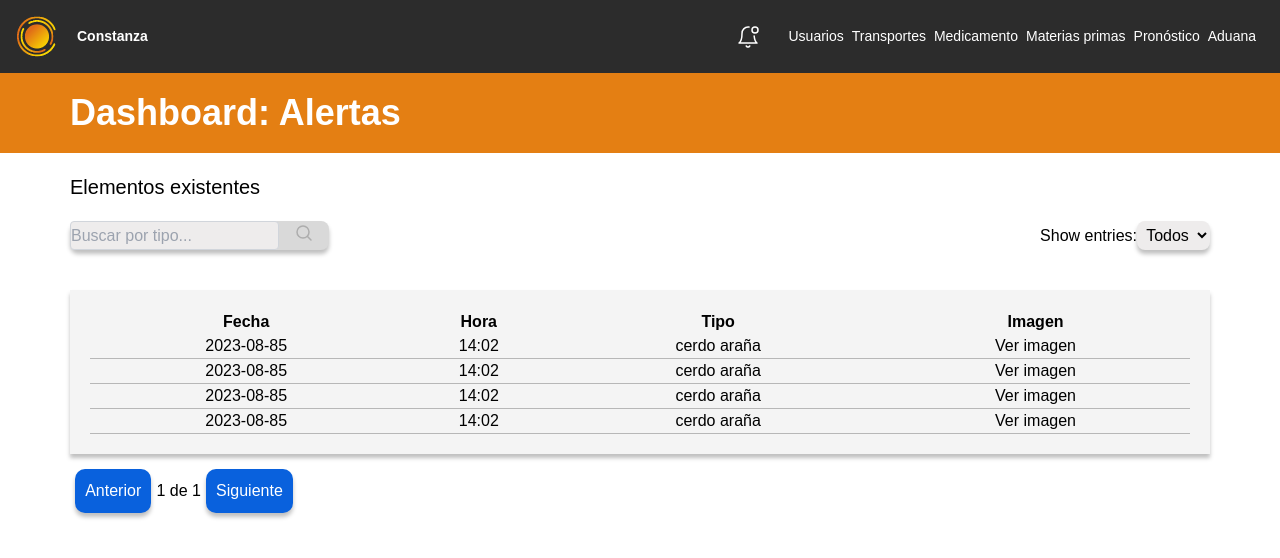
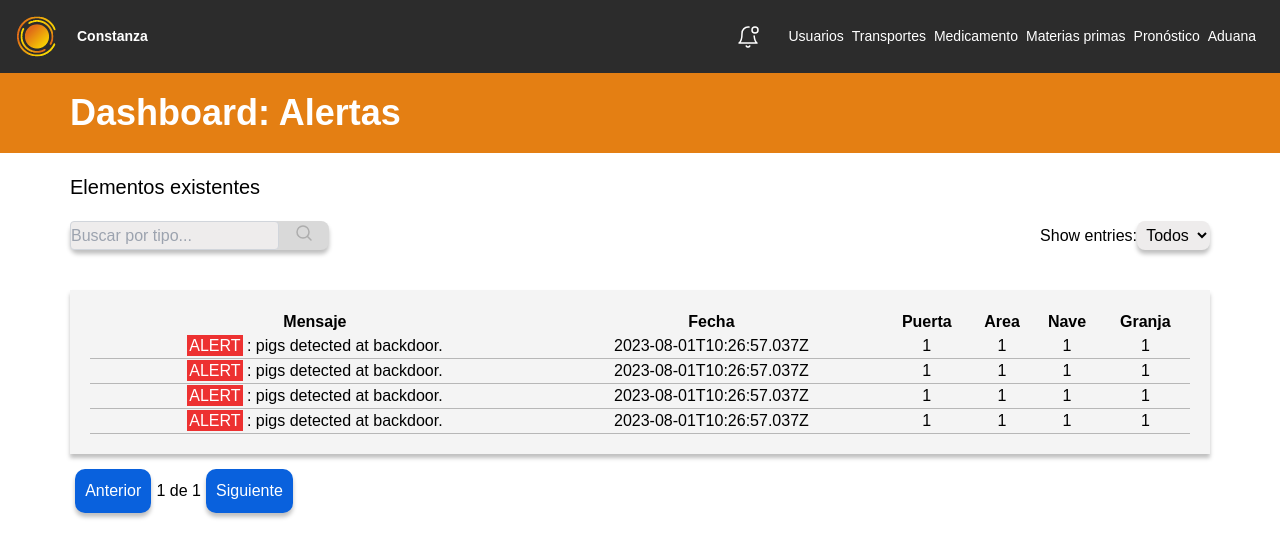
Before and after one commit to NoelAndrew20/dashboard-next, a Next.js app: page /Alertas in a window 1280 px wide. Shown: the top 558 px of the page. Built offline with nearby package versions, Linux system fonts and the light colour scheme.

Commit message:
hotfix: se cambió la tabla de alertas

```diff
--- a/components/molecules/TableAduana/index.js
+++ b/components/molecules/TableAduana/index.js
@@ -16,7 +16,7 @@ const TableAduana = ({ data, setData }) => {
             <table className="table-container">
                 <thead>
                     <tr>
-                        <th>Puerta</th>
+                        <th>Zona</th>
                         <th>Puerta</th>
                         <th>Nave</th>
                         <th>Granja</th>
--- a/components/molecules/TableAlertas/index.js
+++ b/components/molecules/TableAlertas/index.js
@@ -1,9 +1,6 @@
-import Image from 'next/image';
 import { useState } from 'react';
 
 const TableAlertas = ({ data, setData }) => {
-    const [showEditModal, setShowEditModal] = useState(false);
-    const [selectedImage, setSelectedImage] = useState("");
     const entriesPerPage = 10;
     const totalPages = Math.ceil(data.length / entriesPerPage);
     const [currentPage, setCurrentPage] = useState(1);
@@ -20,23 +17,31 @@ const TableAlertas = ({ data, setData }) => {
             <table className="table-container">
                 <thead>
                     <tr>
+                        <th>Mensaje</th>
                         <th>Fecha</th>
-                        <th>Hora</th>
-                        <th>Tipo</th>
-                        <th>Imagen</th>
+                        <th>Puerta</th>
+                        <th>Area</th>
+                        <th>Nave</th>
+                        <th>Granja</th>
                     </tr>
                 </thead>
                 <tbody>
                 {currentEntries.map((item, index) => (
-                    <tr key={index} className="table-cel">
-                        <td>{item.Fecha}</td>
-                        <td>{item.Hora}</td>
-                        <td>{item.Tipo}</td>
+                    <tr key={index} className="table-cel" >
                         <td>
-                            <button onClick={()=> {setShowEditModal(true), setSelectedImage(item.Imagen)}}>
-                                Ver imagen
-                            </button>
+                        {item.message.split('ALERT').map((part, partIndex) => (
+                            partIndex === 1 ? (
+                            <span key={partIndex}><label className="alert-message">ALERT</label> {part}</span>
+                            ) : (
+                            <span key={partIndex}>{part}</span>
+                            )
+                        ))}
                         </td>
+                        <td>{item.fecha}</td>
+                        <td>{item.puerta}</td>
+                        <td>{item.area}</td>
+                        <td>{item.nave}</td>
+                        <td>{item.granja}</td>
                     </tr>
                 ))}
                 </tbody>
@@ -60,14 +65,6 @@ const TableAlertas = ({ data, setData }) => {
                 Siguiente
             </button>
         </div>
-        {showEditModal && (
-            <div className="edit-modal bg-white p-4 rounded shadow-md absolute top-[20%] left-1/2 transform -translate-x-1/2 -translate-y-4/4">
-                <Image src={selectedImage} width={350} height={350} alt="alerta"/>
-                <div className="mt-5 flex justify-between">
-                    <button className="cancel-btn" onClick={() => setShowEditModal(false)}>Cerrar</button>
-                </div>
-            </div>
-        )}
         </>
     )
 }
--- a/pages/Alertas/index.js
+++ b/pages/Alertas/index.js
@@ -6,10 +6,10 @@ import StaticMeta from '@/components/atoms/StaticMeta';
 import TableAlertas from '@/components/molecules/TableAlertas';
 const Alertas = ({ title, description, image }) => {
     const [data, setData] = useState([
-        { Fecha:"2023-08-85", Hora: "14:02", Tipo: "cerdo araña", Imagen: "/images/puerco_araña.jpg" },
-        { Fecha:"2023-08-85", Hora: "14:02", Tipo: "cerdo araña", Imagen: "/images/puerco_araña.jpg" },
-        { Fecha:"2023-08-85", Hora: "14:02", Tipo: "cerdo araña", Imagen: "/images/puerco_araña.jpg" },
-        { Fecha:"2023-08-85", Hora: "14:02", Tipo: "cerdo araña", Imagen: "/images/puerco_araña.jpg" },
+        { message: "ALERT: pigs detected at backdoor.", fecha: "2023-08-01T10:26:57.037Z", puerta: "1", area: "1", nave: "1", granja: "1" },
+        { message: "ALERT: pigs detected at backdoor.", fecha: "2023-08-01T10:26:57.037Z", puerta: "1", area: "1", nave: "1", granja: "1" },
+        { message: "ALERT: pigs detected at backdoor.", fecha: "2023-08-01T10:26:57.037Z", puerta: "1", area: "1", nave: "1", granja: "1" },
+        { message: "ALERT: pigs detected at backdoor.", fecha: "2023-08-01T10:26:57.037Z", puerta: "1", area: "1", nave: "1", granja: "1" },
     ])
 
     return (
--- a/styles/globals.css
+++ b/styles/globals.css
@@ -714,3 +714,8 @@ label {
   margin-top: 15px;
   width: 20%;
 }
+.alert-message {
+  background-color: #ed3131;
+  color: white;
+  padding: 2px;
+}
```
